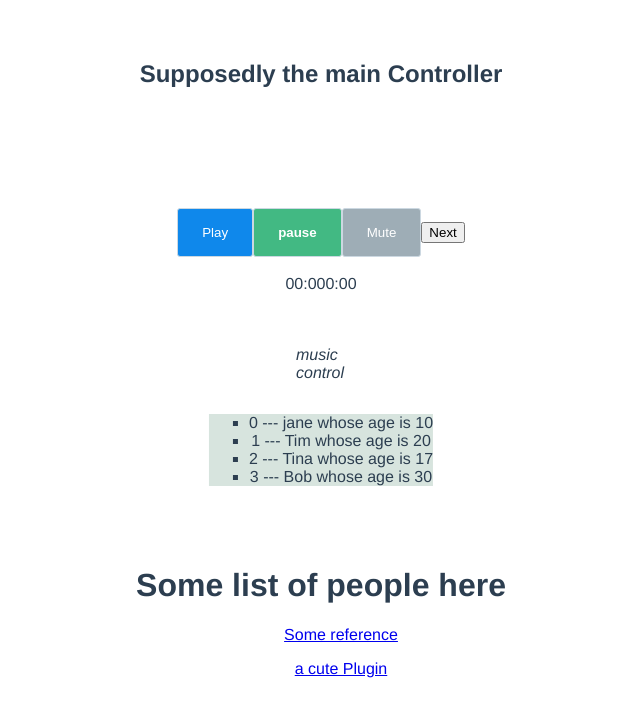
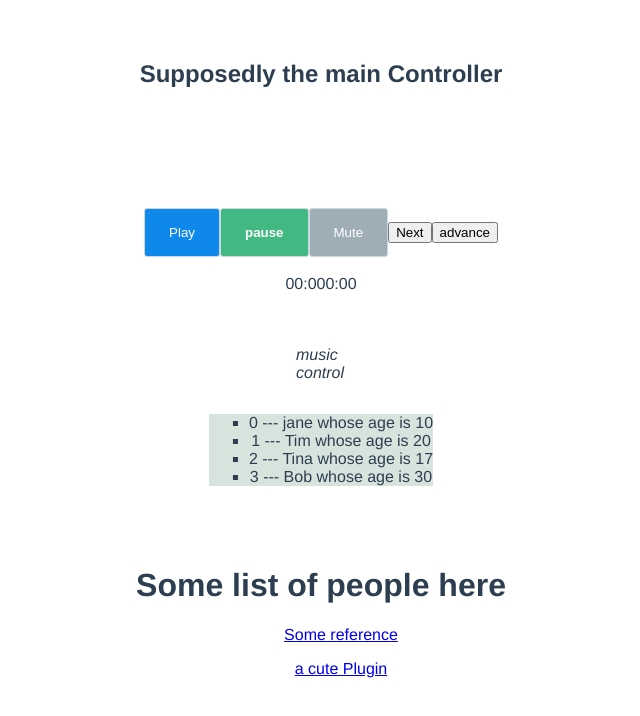
Before and after one commit to Haldir65/FE_Learning, a Vue app in the folder vue_player/: page /#/ in a window 1280 px wide. Shown: the top 716 px of the page, without its empty margins (319-959 px from the left). Built offline with nearby package versions, Linux system fonts and the light colour scheme.

Commit message:
fast forward functionality

```diff
--- a/vue_player/src/components/Player.vue
+++ b/vue_player/src/components/Player.vue
@@ -5,6 +5,7 @@
       <button v-on:click='pause' class='normal_button pause_button' v-text='pause_button_text'>Pause</button>
       <button v-on:click ='mute' class='normal_button mute_button'>Mute</button>
       <button v-on:click = 'next'>Next</button>
+      <button v-on:click = 'advance'>advance</button>
       <audio  ref='audiofile' :src='this.src' preload="auto"></audio>
       <div class="music-progress">
         <div class="progress">
@@ -91,6 +92,15 @@ export default {
       this.audio.src= ''
       this.palying = false
       let id = setTimeout(this.play,100)
+    },
+    advance : function () {
+      console.log('seekTo')
+      let des = this.audio.currentTime+30
+      if (this.audio.duration<=des) {
+        this.next()
+      }else {
+        this.audio.currentTime+=30
+      }
     },
     transformTime(seconds) {
       let m, s;
```
